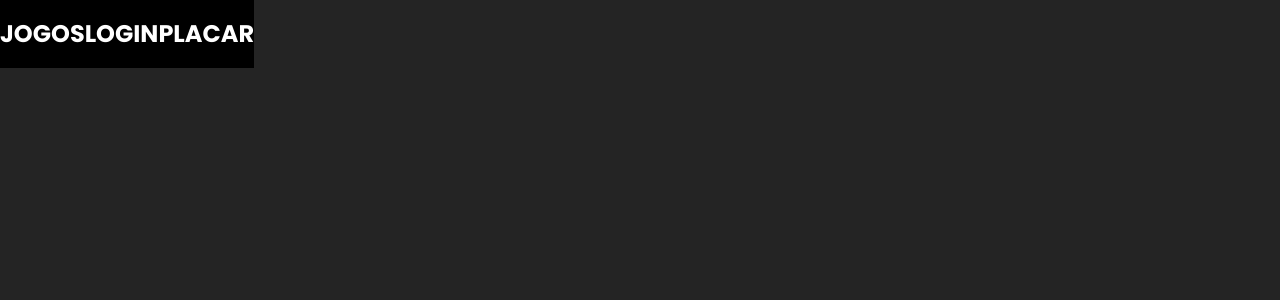
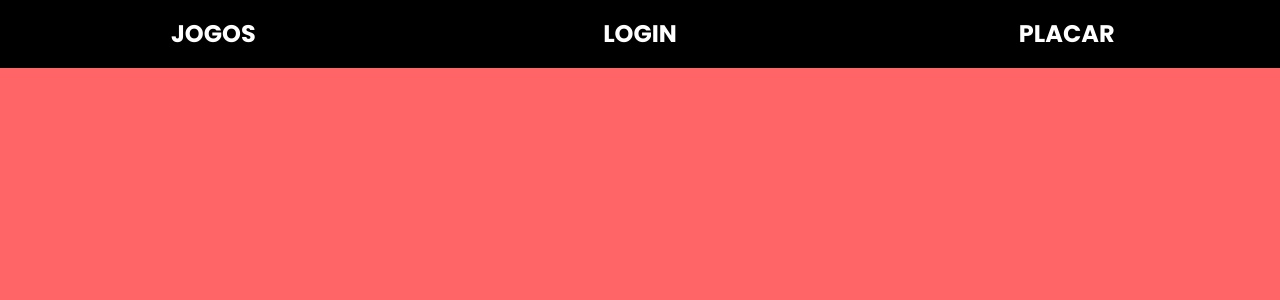
Before and after one commit to LucasWithBoots/racionix-vite, a React (Vite) app: page / in a window 1280 px wide. Before the commit this address had no page. Shown: the top 300 px of the page. Built offline with nearby package versions, Linux system fonts and the light colour scheme; a web font is replaced by a local one.

Commit message:
home page

```diff
--- a/src/App.tsx
+++ b/src/App.tsx
@@ -2,12 +2,14 @@ import { Route, Routes } from "react-router";
 import Games from "./pages/Games";
 import Header from "./components/navigation/Header";
 import Login from "./pages/Login";
+import Home from "./pages/Home";
 
 function App() {
     return (
         <>
             <Header />
             <Routes>
+                <Route path="/" element={<Home />} />
                 <Route path="/games" element={<Games />} />
                 <Route path="/login" element={<Login />} />
             </Routes>
--- /dev/null
+++ b/src/pages/Home.tsx
@@ -0,0 +1,5 @@
+export default function Home() {
+    return (
+        <div className="bg-red-400 h-screen w-screen  grid grid-cols-2"></div>
+    );
+}
```
